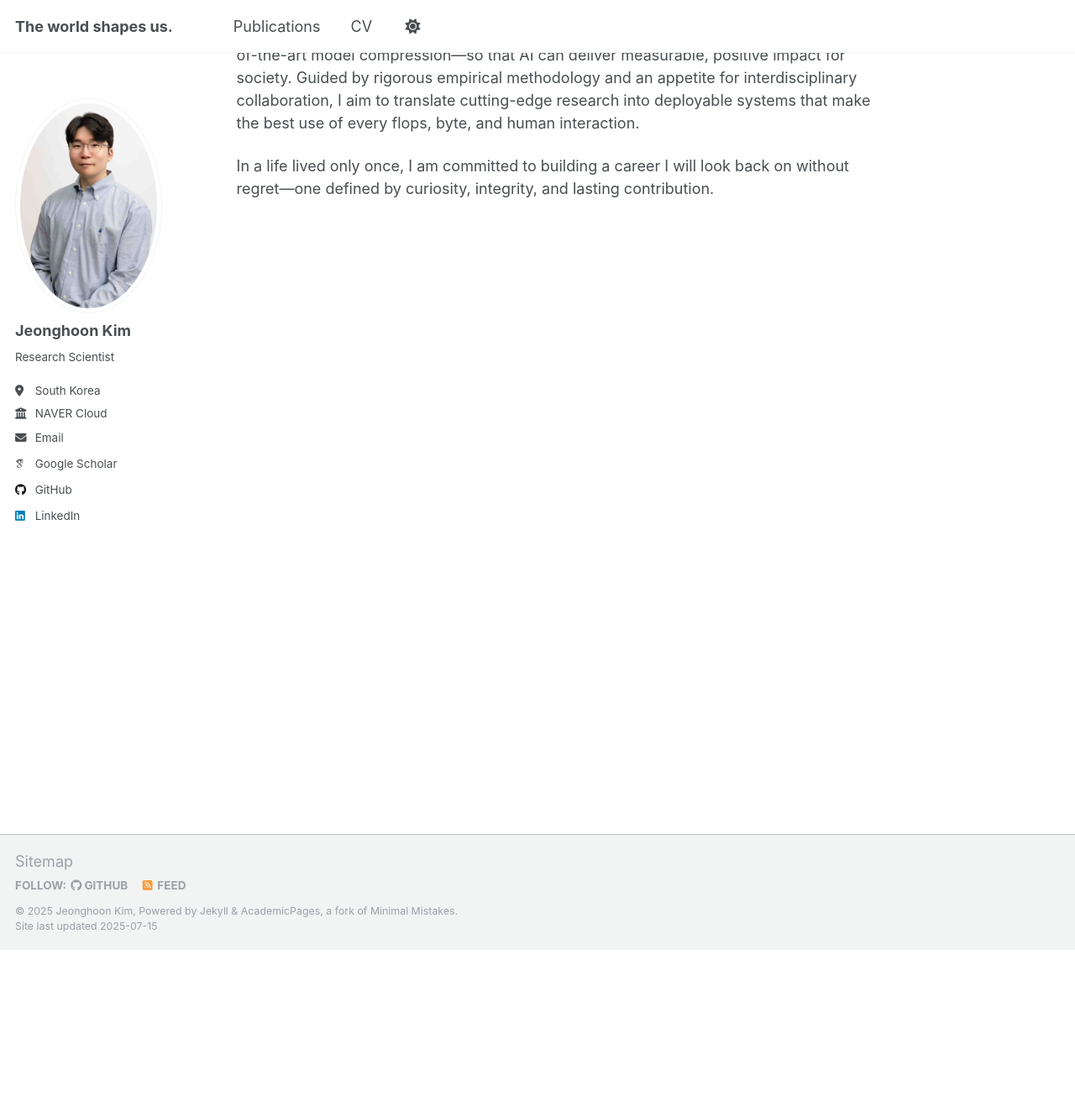
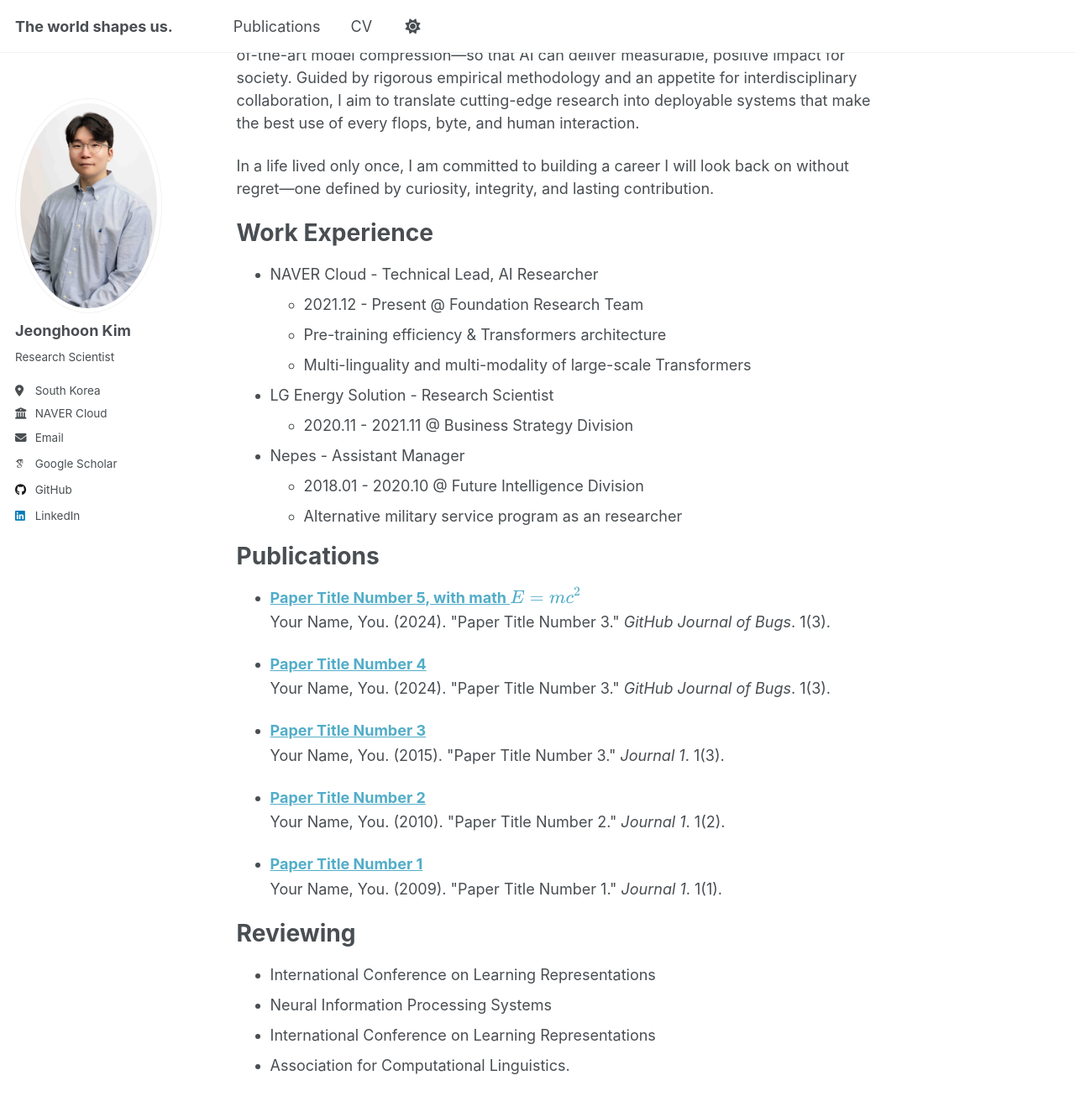
Before and after one commit to penpaperkeycode/penpaperkeycode.github.io, a Jekyll site: the page built from _pages/about.md, in a window 1280 px wide and 1400 px high, scrolled down 269 px. Shown: the top 1318 px of the window at 84% size. Built offline with Jekyll 4.4.1, drawn with Linux system fonts in a browser that asks for light colours; some web fonts are replaced.

Commit message:
Update about.md

```diff
--- a/_pages/about.md
+++ b/_pages/about.md
@@ -12,3 +12,30 @@ redirect_from:
 I am an experimental scientist in Artificial Intelligence, focused on pushing the limits of efficiency—from efficiency-aware pre-training schemes and algorithmic sparsity to state-of-the-art model compression—so that AI can deliver measurable, positive impact for society. Guided by rigorous empirical methodology and an appetite for interdisciplinary collaboration, I aim to translate cutting-edge research into deployable systems that make the best use of every flops, byte, and human interaction.
 
 In a life lived only once, I am committed to building a career I will look back on without regret—one defined by curiosity, integrity, and lasting contribution.
+
+
+Work Experience
+======
+* NAVER Cloud - Technical Lead, AI Researcher
+  * 2021.12 - Present @ Foundation Research Team
+  * Pre-training efficiency & Transformers architecture
+  * Multi-linguality and multi-modality of large-scale Transformers
+* LG Energy Solution - Research Scientist
+  * 2020.11 - 2021.11 @ Business Strategy Division
+* Nepes - Assistant Manager
+  * 2018.01 - 2020.10 @ Future Intelligence Division
+  * Alternative military service program as an researcher
+
+Publications
+======
+  <ul>{% for post in site.publications reversed %}
+    {% include archive-single-cv.html %}
+  {% endfor %}</ul>
+
+
+Reviewing
+======
+* International Conference on Learning Representations
+* Neural Information Processing Systems
+* International Conference on Learning Representations
+* Association for Computational Linguistics.
```
